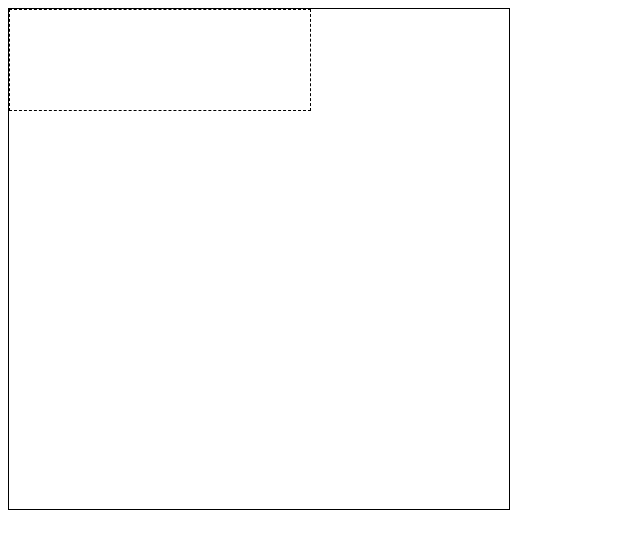
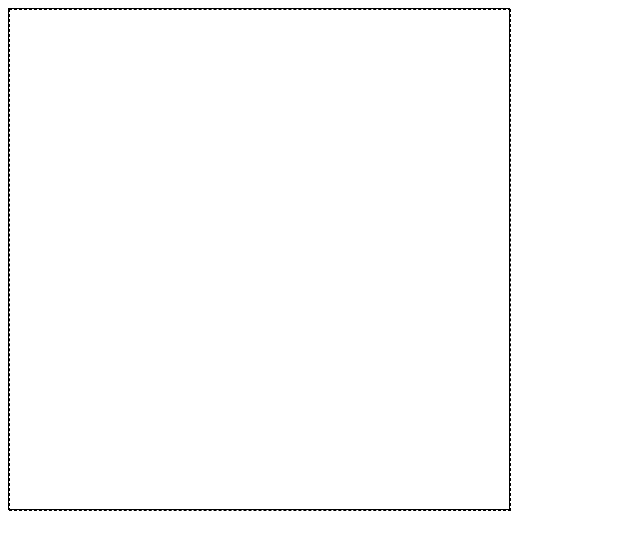
Before and after one commit to robloxcom-corporation/planez, a plain HTML site: page index.html in a window 1280 px wide. Shown: the whole page, without its empty margins (0-640 px from the left). Drawn offline with Linux system fonts and the light colour scheme.

Commit message:
Update index.html

```diff
--- a/index.html
+++ b/index.html
@@ -13,7 +13,7 @@
   <body>
 
     <div id="gamecontainer" style="border:1px solid; height:500px; width:500px; position:absolute">
-      <canvas id="gamecanvas" z-index="1" height="100%" style="border:1px dashed">No Support Boi</canvas>
+      <canvas id="gamecanvas" style="height:100%; width:100%; z-index:1; border:1px dashed">No Support Boi</canvas>
 
 
       <script src="game/planez.js"></script>
```
